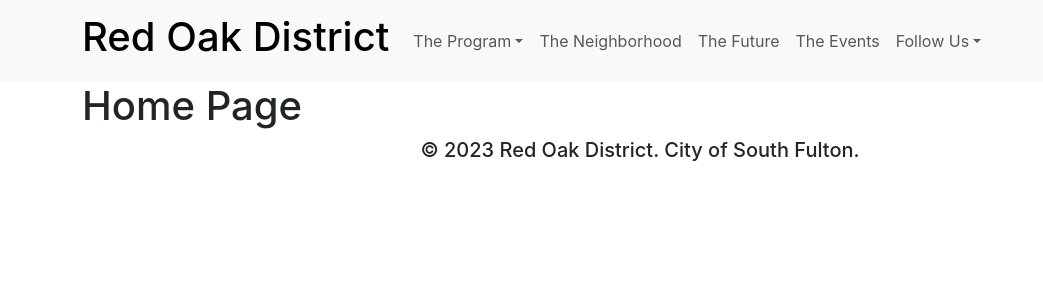
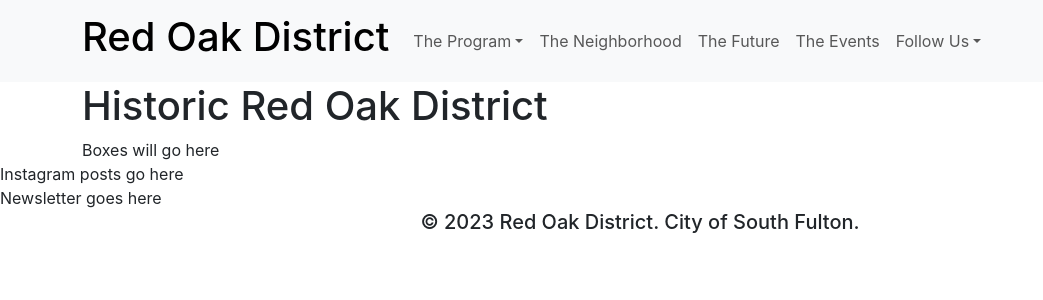
Before and after one commit to roblingjohn/red-oak-district, a React (Create React App) app: page / in a window 1280 px wide. Shown: the top 300 px of the page, without its empty margins (0-1043 px from the left). Built offline with nearby package versions, Linux system fonts and the light colour scheme.

Commit message:
Adds components.

```diff
--- a/src/App.js
+++ b/src/App.js
@@ -9,6 +9,8 @@
 import Events from "./containers/Events";
 import Committees from "./containers/Committees";
 import Board from "./containers/Board";
+import InstagramPosts from "./components/InstagramPosts";
+import Newsletter from "./components/Newsletter";
 
 function App() {
   return (
@@ -25,6 +27,8 @@
           <Route path="/" element={<Home />} />
         </Routes>
       </Router>
+      <InstagramPosts />
+      <Newsletter />
       <Footer />
     </div>
   );
--- /dev/null
+++ b/src/components/Boxes.jsx
@@ -0,0 +1,11 @@
+import React from 'react';
+
+const Boxes = () => {
+    return (
+        <div>
+            Boxes will go here
+        </div>
+    );
+};
+
+export default Boxes;
--- /dev/null
+++ b/src/components/InstagramPosts.jsx
@@ -0,0 +1,11 @@
+import React from 'react';
+
+const InstagramPosts = () => {
+    return (
+        <div>
+            Instagram posts go here
+        </div>
+    );
+};
+
+export default InstagramPosts;
--- /dev/null
+++ b/src/components/Newsletter.jsx
@@ -0,0 +1,11 @@
+import React from 'react';
+
+const Newsletter = () => {
+    return (
+        <div>
+            Newsletter goes here
+        </div>
+    );
+};
+
+export default Newsletter;
--- a/src/containers/Home.jsx
+++ b/src/containers/Home.jsx
@@ -1,10 +1,12 @@
 import React from "react";
 import { Container } from "react-bootstrap";
+import Boxes from "../components/Boxes";
 
 const Home = () => {
   return (
     <Container>
-      <h1>Home Page</h1>
+      <h1>Historic Red Oak District</h1>
+      <Boxes />
     </Container>
   );
 };
```
